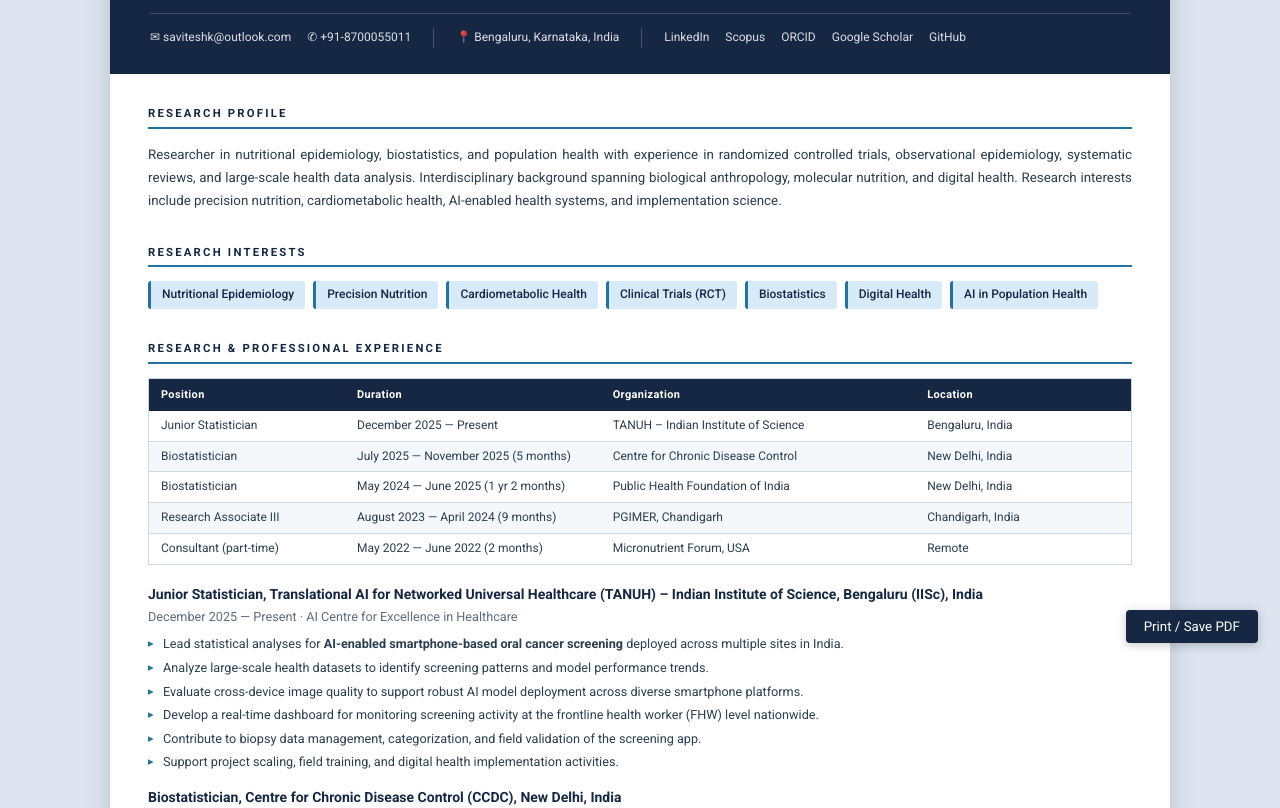
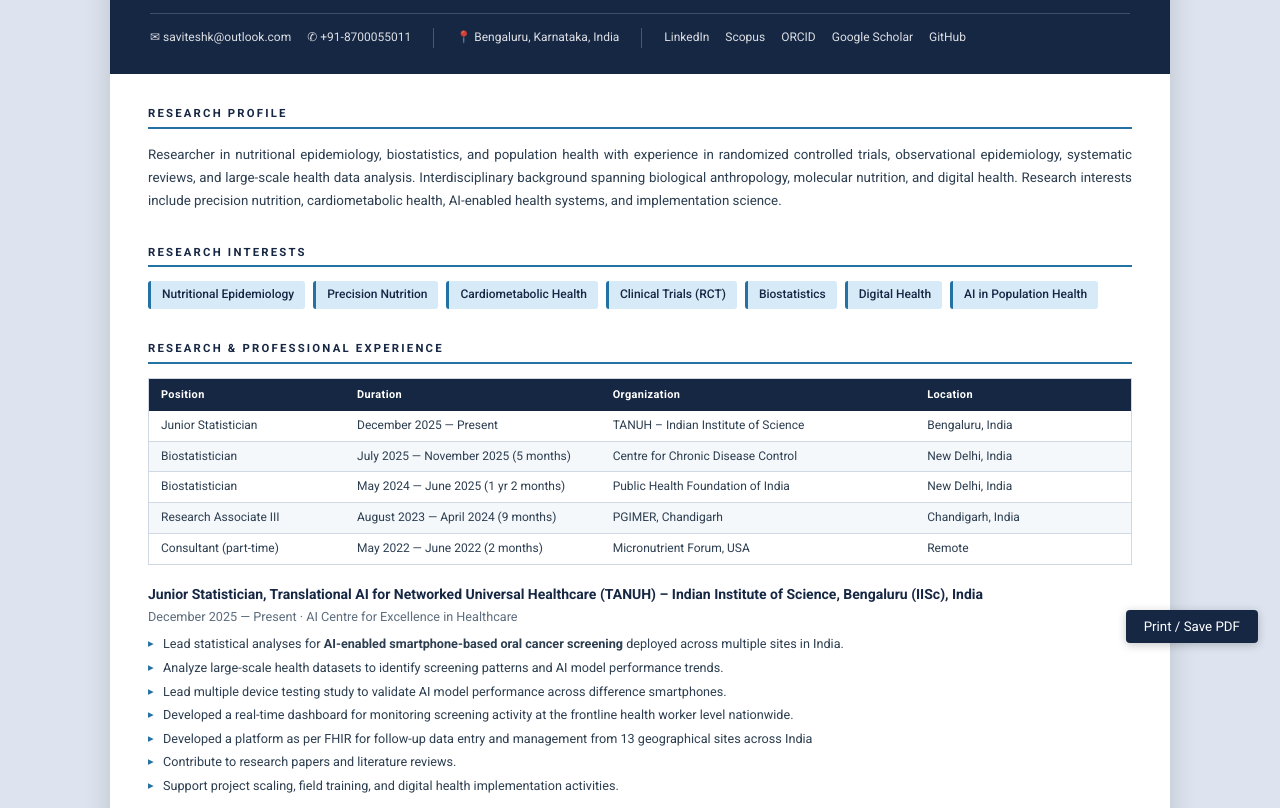
Before and after one commit to Saviteshku/savitesh.github.io, a plain HTML site: page index.html in a window 1280 px wide. Shown: the part 135-943 px from the top of the page. Drawn offline with Linux system fonts and the light colour scheme.

Commit message:
Update index.html

```diff
--- a/index.html
+++ b/index.html
@@ -425,10 +425,11 @@
           <p>December 2025 — Present · AI Centre for Excellence in Healthcare</p>
           <ul>
             <li>Lead statistical analyses for <b>AI-enabled smartphone-based oral cancer screening</b> deployed across multiple sites in India.</li>
-            <li>Analyze large-scale health datasets to identify screening patterns and model performance trends.</li>
-            <li>Evaluate cross-device image quality to support robust AI model deployment across diverse smartphone platforms.</li>
-            <li>Develop a real-time dashboard for monitoring screening activity at the frontline health worker (FHW) level nationwide.</li>
-            <li>Contribute to biopsy data management, categorization, and field validation of the screening app.</li>
+            <li>Analyze large-scale health datasets to identify screening patterns and AI model performance trends.</li>
+            <li>Lead multiple device testing study to validate AI model performance across difference smartphones.</li>
+            <li>Developed a real-time dashboard for monitoring screening activity at the frontline health worker level nationwide.</li>
+            <li>Developed a platform as per FHIR for follow-up data entry and management from 13 geographical sites across India</li>
+            <li>Contribute to research papers and literature reviews.</li>
             <li>Support project scaling, field training, and digital health implementation activities.</li>
           </ul>
 
```
